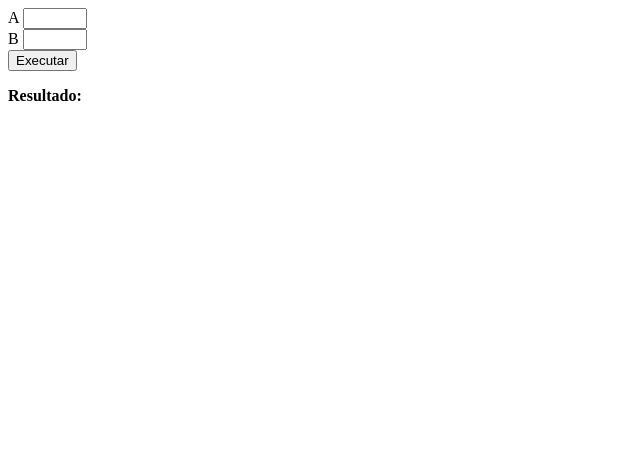
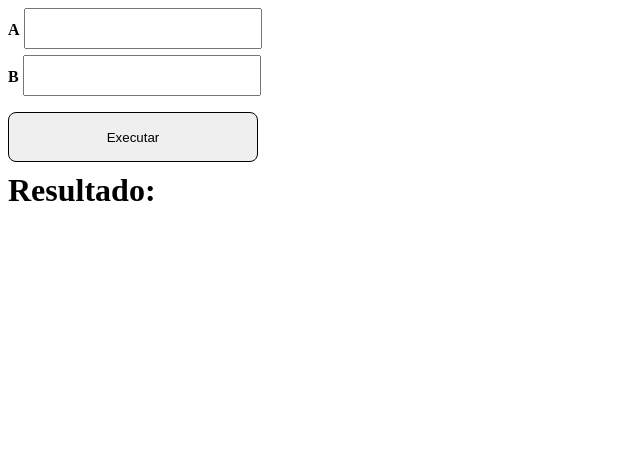
Before and after one commit to IvanNSBS/Viitra-Atv1, a plain HTML site: page index.html in a window 1280 px wide. Shown: the whole page, without its empty margins (0-640 px from the left). Drawn offline with Linux system fonts and the light colour scheme.

Commit message:
Adding some CSS to make interface more pleasing

```diff
--- a/index.html
+++ b/index.html
@@ -3,23 +3,24 @@
   <head>
     <meta charset="UTF-8">
     <title>Atividade 1</title>
+    <link rel="stylesheet" type="text/css" href="style.css">
   </head>
   <body>
     <div>
         <div>
             <div>
-                <span>A</span>
+                <span><b>A</b></span>
                 <input type="number" id="a-amount" name="a-amount" min="1" max="999">
             </div>
             <div>
-                <span>B</span>
+                <span><b>B</b></span>
                 <input type="number" id="b-amount" name="b-amount" min="1" max="999">
             </div>
         </div>
         <button id="run" onClick="SolveProblem();">Executar</button>
     </div>
-    <div>
-        <p><b>Resultado:</b></p>
+    <div class="result-group">
+        <div id="result-header"><b>Resultado:</b></div>
         <span id="result"></span>
     </div>
 
--- /dev/null
+++ b/style.css
@@ -0,0 +1,32 @@
+#result {
+    width: 40%;
+    font-size: 30px;
+}
+.result-group{
+    margin-top: 10px;
+    font-size: 2em;
+    width: 40%;
+    height: 300px;
+    word-wrap: break-word;
+}
+
+button{
+    margin-top: 10px;
+    width: 250px;
+    height: 50px;
+    border-radius: 8px;
+    border: 1px solid black;
+}
+
+input[type=number]::-webkit-inner-spin-button {
+    -webkit-appearance: none;
+    margin: 0
+}
+
+input[type=number] {
+    -moz-appearance:textfield;
+    margin-bottom: 6px;
+    width: 230px;
+    height: 35px;
+    font-size: 1.2em;
+}
```
